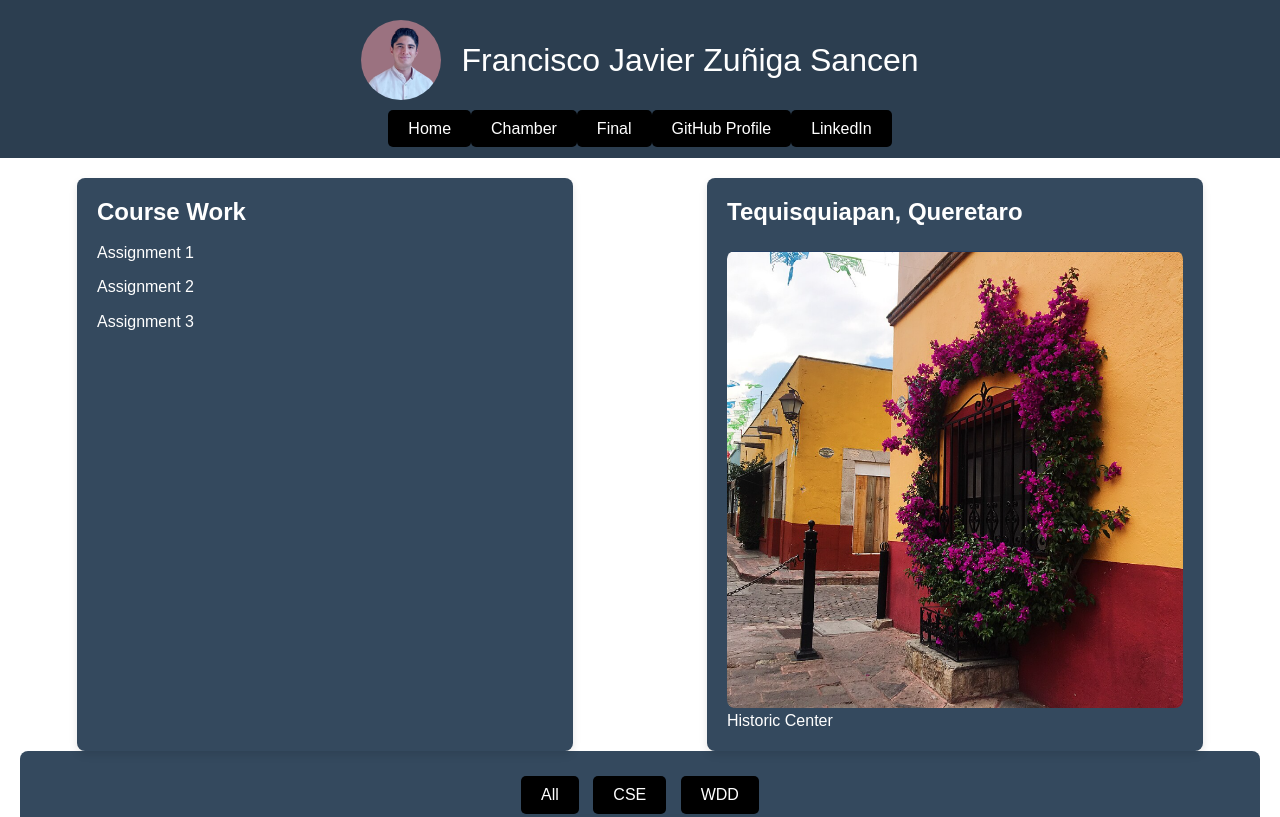
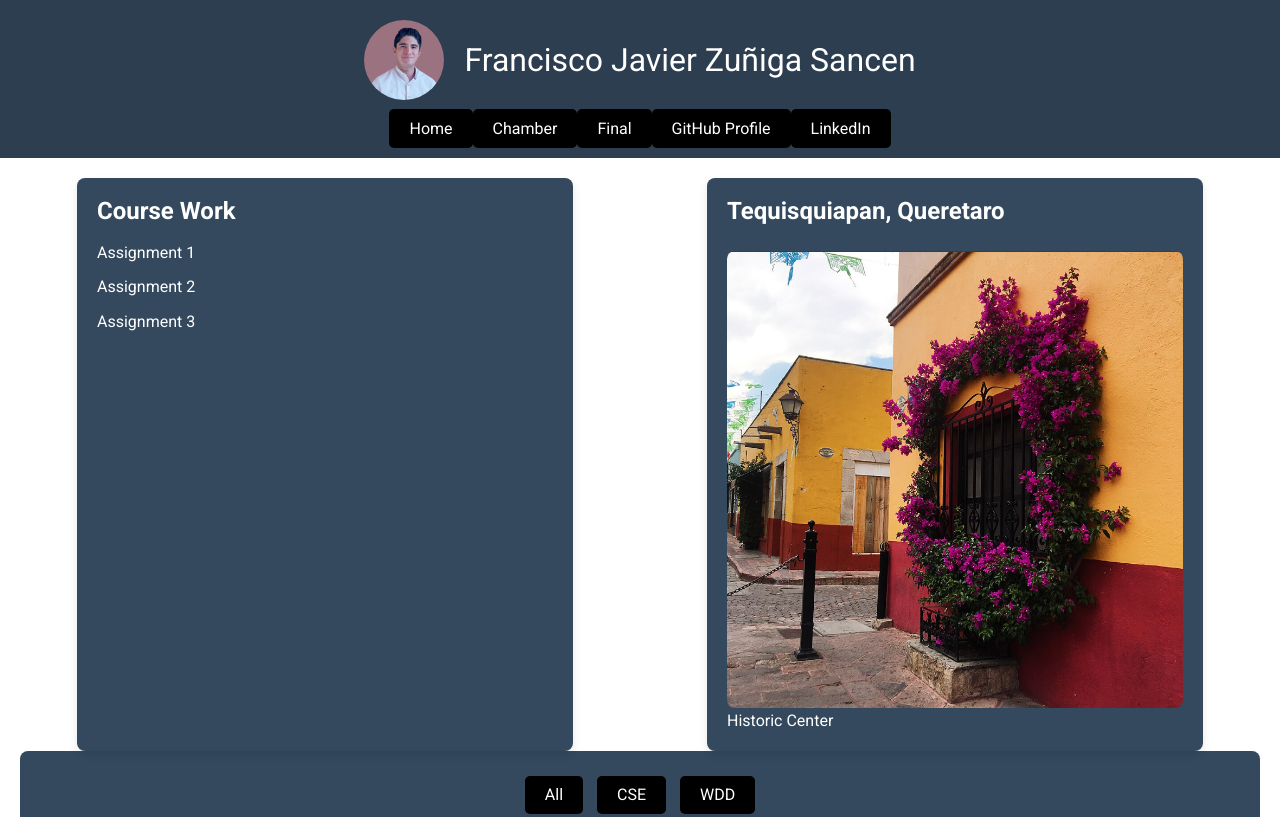
Before and after one commit to S4ncen/wdd231, a plain HTML site: page index.html in a window 1280 px wide. Shown: the top 817 px of the page. Drawn offline with Linux system fonts and the light colour scheme.

Commit message:
adding google fonts and title for html to pass test

```diff
--- a/index.html
+++ b/index.html
@@ -3,9 +3,12 @@
 <head>
     <link rel="stylesheet" href="styles/normalize.css">
     <link rel="stylesheet" href="styles/course-home-page.css">
+    <link rel="preconnect" href="https://fonts.googleapis.com" crossorigin>
+    <link rel="preconnect" href="https://fonts.gstatic.com" crossorigin>
+    <link href="https://fonts.googleapis.com/css2?family=Roboto:wght@400;700&display=swap" rel="stylesheet">
     <meta charset="UTF-8">
     <meta name="viewport" content="width=device-width, initial-scale=1.0">
-    <title>Document</title>
+    <title>Francisco Javier Zuñiga Sancen</title>
 </head>
 <body>
     <header>
--- a/styles/course-home-page.css
+++ b/styles/course-home-page.css
@@ -5,7 +5,7 @@
 }
 
 body {
-    font-family: Arial, sans-serif;
+    font-family: 'Roboto', sans-serif;
 }
 
 header {
```
